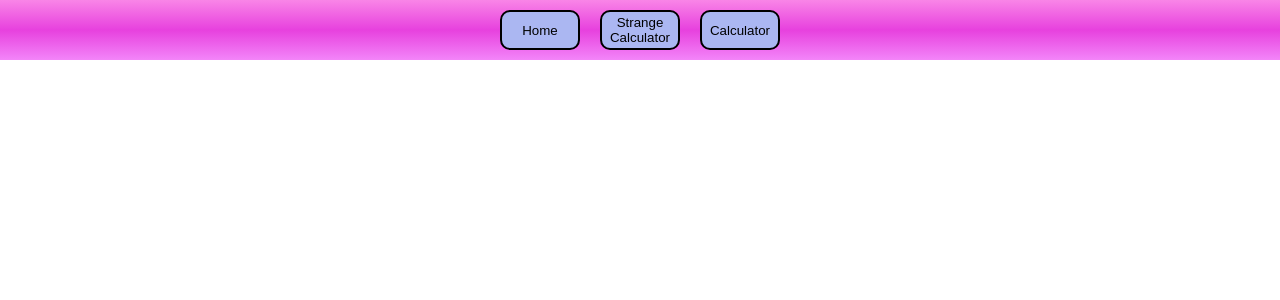
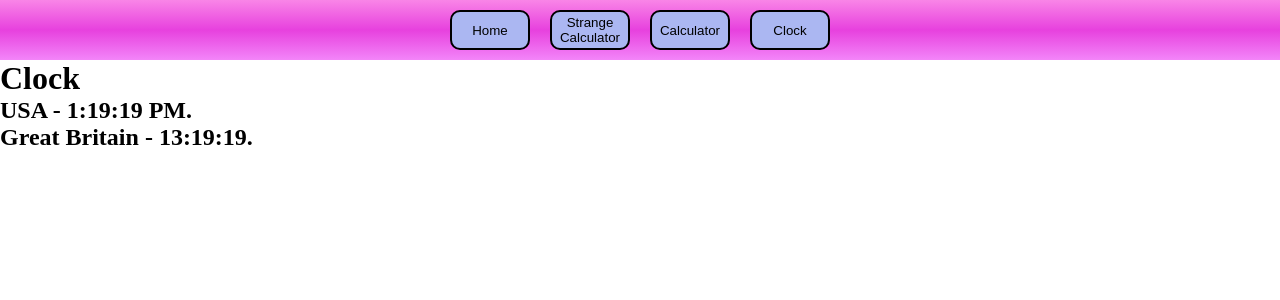
Before and after one commit to TetyanaBeyko/react_studying, a React (Vite) app: page /clock in a window 1280 px wide. Shown: the top 300 px of the page. Built offline with nearby package versions, Linux system fonts and the light colour scheme.

Commit message:
<type>[optional scope]: <title>
[Task]: <task_id>
<longer description>

[Notes]
<notes>

```diff
--- a/src/App.tsx
+++ b/src/App.tsx
@@ -1,9 +1,10 @@
 import { BrowserRouter, Routes, Route } from "react-router-dom";
 import './App.scss'
 import Buttons_menu from "./components/buttons_menu/buttons_menu";
+import Home from "./pages/home";
 import Calculator from "./Projects/calculator/calculator";
-import Strange_calculator from "./Projects/strange_calculator/strange_calculator"
-import Home from "./pages/home";
+import Strange_calculator from "./Projects/strange_calculator/strange_calculator";
+import Clock from "./Projects/class_component/clocks";
 
 function App() {
 
@@ -15,6 +16,7 @@ function App() {
           <Route path='/' element={<Home />} />
           <Route path='/strange_calculator' element={<Strange_calculator />} />
           <Route path='/calculator' element={<Calculator />} />
+          <Route path='/clock' element={<Clock />} />
         </Routes>
       </div>
     </BrowserRouter>
--- a/src/Projects/calculator/calculator.module.scss
+++ b/src/Projects/calculator/calculator.module.scss
@@ -23,6 +23,8 @@
   .textarea {
     display: flex;
     align-items: center;
+    min-width: 150px;
+    min-height: 20px;
     max-width: 95%;
     padding: 5px;
     border-radius: 25px;
--- /dev/null
+++ b/src/Projects/class_component/clocks.tsx
@@ -0,0 +1,60 @@
+import React from "react";
+
+class Clock extends React.Component<NonNullable<unknown>, { date: Date }> {
+  timerID: number | undefined;
+  constructor(props: Date) {
+    super(props);
+    this.state = { date: new Date() };
+  }
+
+  componentDidMount() {
+    this.timerID = setInterval(() => this.tick(), 1000);
+  }
+
+  componentWillMount() {
+    clearInterval(this.timerID);
+  }
+
+  tick() {
+    this.setState({
+      date: new Date(),
+    });
+  }
+
+  FormattedDate({
+    date,
+    locals,
+    country,
+  }: {
+    date: Date;
+    locals: string;
+    country: string;
+  }) {
+    return (
+      <h2>
+        {country} - {date.toLocaleTimeString(locals)}.
+      </h2>
+    );
+  }
+
+  render() {
+    return (
+      <div>
+        <h1>Clock</h1>
+        <this.FormattedDate
+          date={this.state.date}
+          locals="en-us"
+          country="USA"
+        />
+
+        <this.FormattedDate
+          date={this.state.date}
+          locals="en-gb"
+          country="Great Britain"
+        />
+      </div>
+    );
+  }
+}
+
+export default Clock;
--- a/src/components/buttons_menu/buttons_menu.tsx
+++ b/src/components/buttons_menu/buttons_menu.tsx
@@ -9,6 +9,7 @@ const navigate = useNavigate();
             <button type="button" onClick={() => navigate("/")}>Home</button>
             <button type="button" onClick={() => navigate("/strange_calculator")}>Strange Calculator</button>
             <button type="button" onClick={() => navigate("/calculator")}>Calculator</button>
+            <button type="button" onClick={() => navigate("/clock")}>Clock</button>
         </div>
 
     )
```
